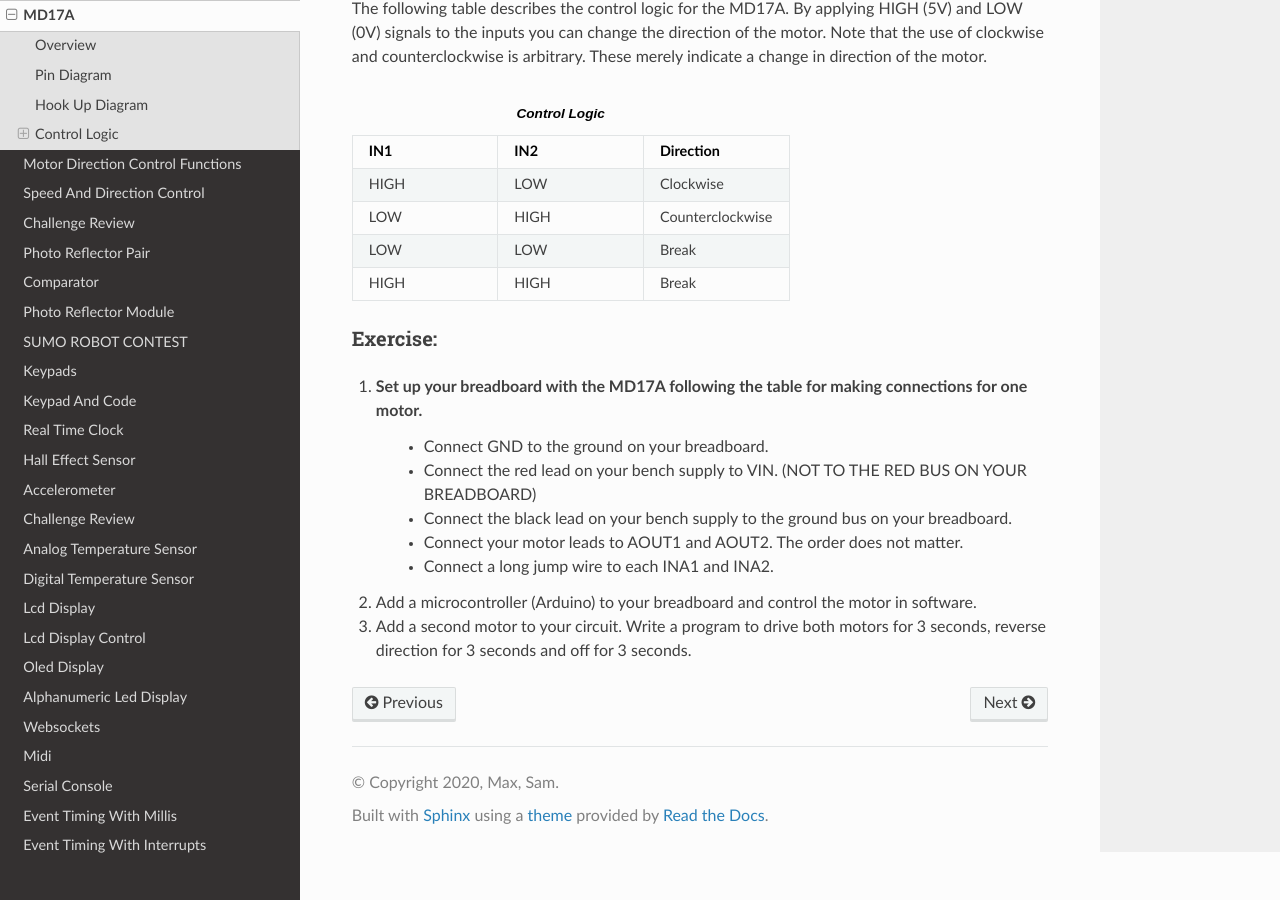
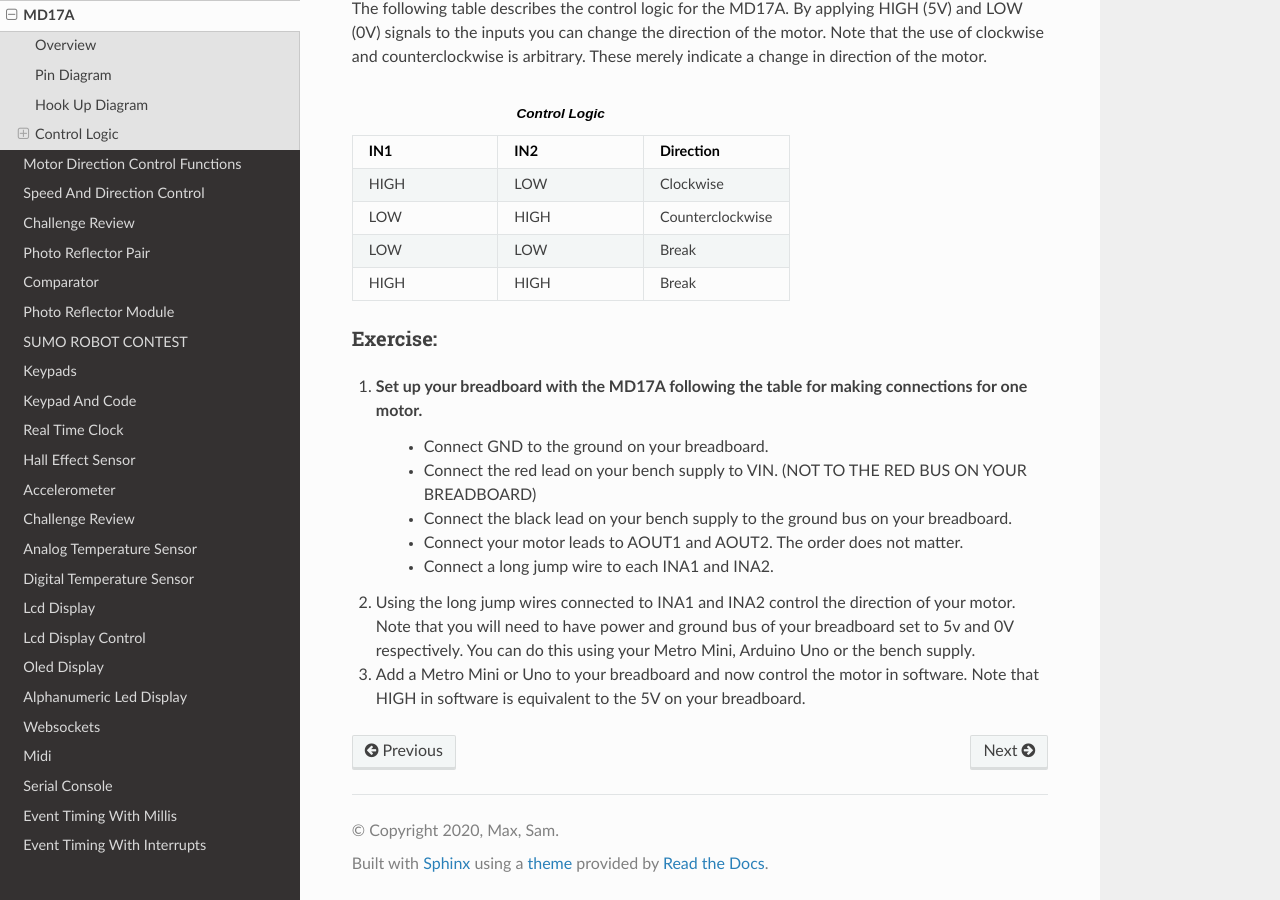
Before and after one commit to maxtkc/mvths-wiki, a Sphinx documentation site: the page built from docs/060b-MD17A.rst, in a window 1280 px wide and 900 px high, scrolled down 1875 px. Built offline with Sphinx 7.4.7 and the Read the Docs theme 2.0.0, drawn with Linux system fonts in a browser that asks for light colours; pages that are not in the unit, such as notebooks, are missing from menus.

Commit message:
Update 060b-MD17A.rst

```diff
--- a/docs/060b-MD17A.rst
+++ b/docs/060b-MD17A.rst
@@ -90,6 +90,6 @@ Exercise:
     * Connect your motor leads to AOUT1 and AOUT2. The order does not matter.
     * Connect a long jump wire to each INA1 and INA2.
 
-#. Add a microcontroller (Arduino) to your breadboard and control the motor in software.
+#. Using the long jump wires connected to INA1 and INA2 control the direction of your motor. Note that you will need to have power and ground bus of your breadboard set to 5v and 0V respectively. You can do this using your Metro Mini, Arduino Uno or the bench supply.
 
-#. Add a second motor to your circuit. Write a program to drive both motors for 3 seconds, reverse direction for 3 seconds and off for 3 seconds.
+#. Add a Metro Mini or Uno to your breadboard and now control the motor in software. Note that HIGH in software is equivalent to the 5V on your breadboard.
```
